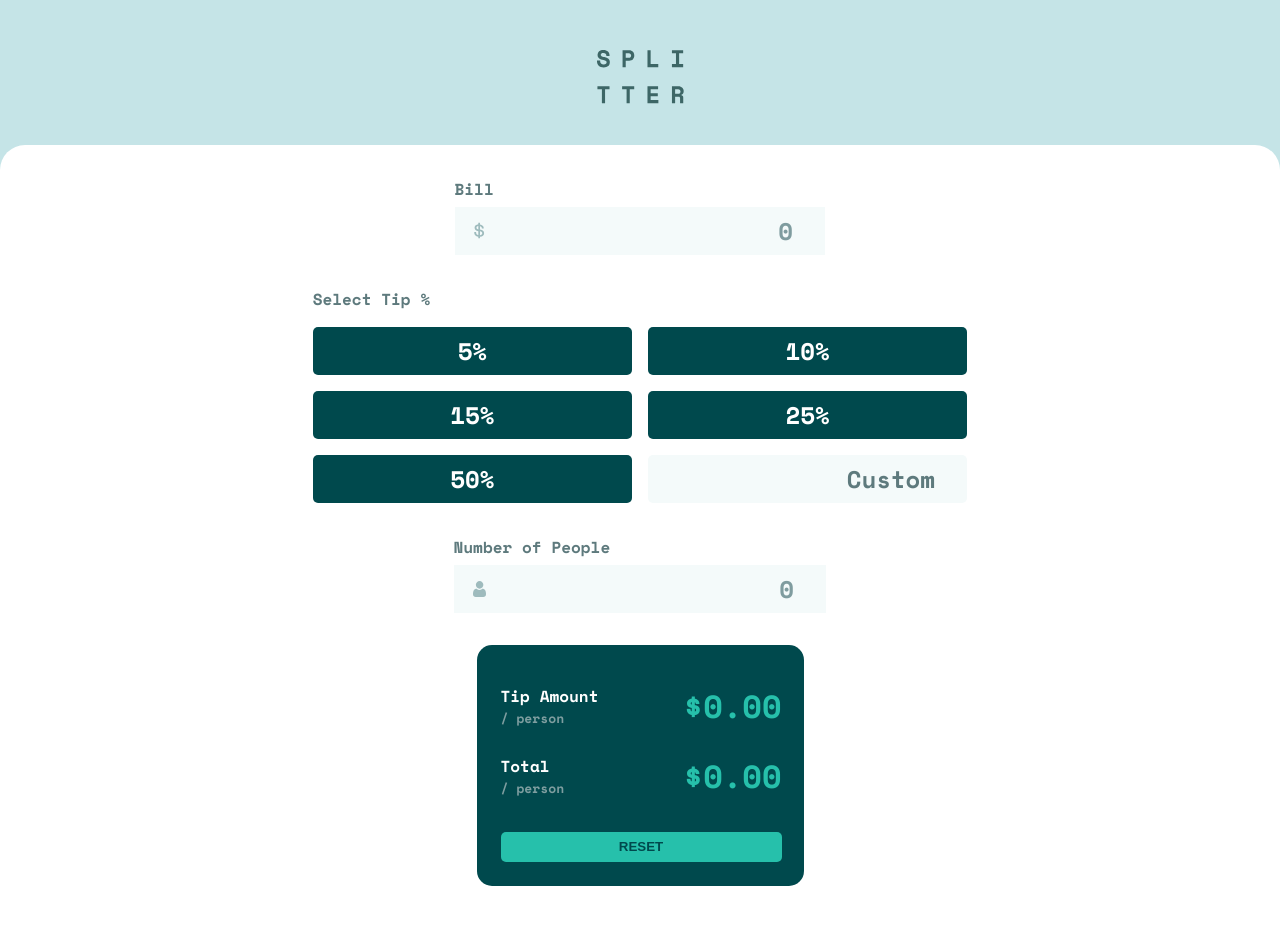
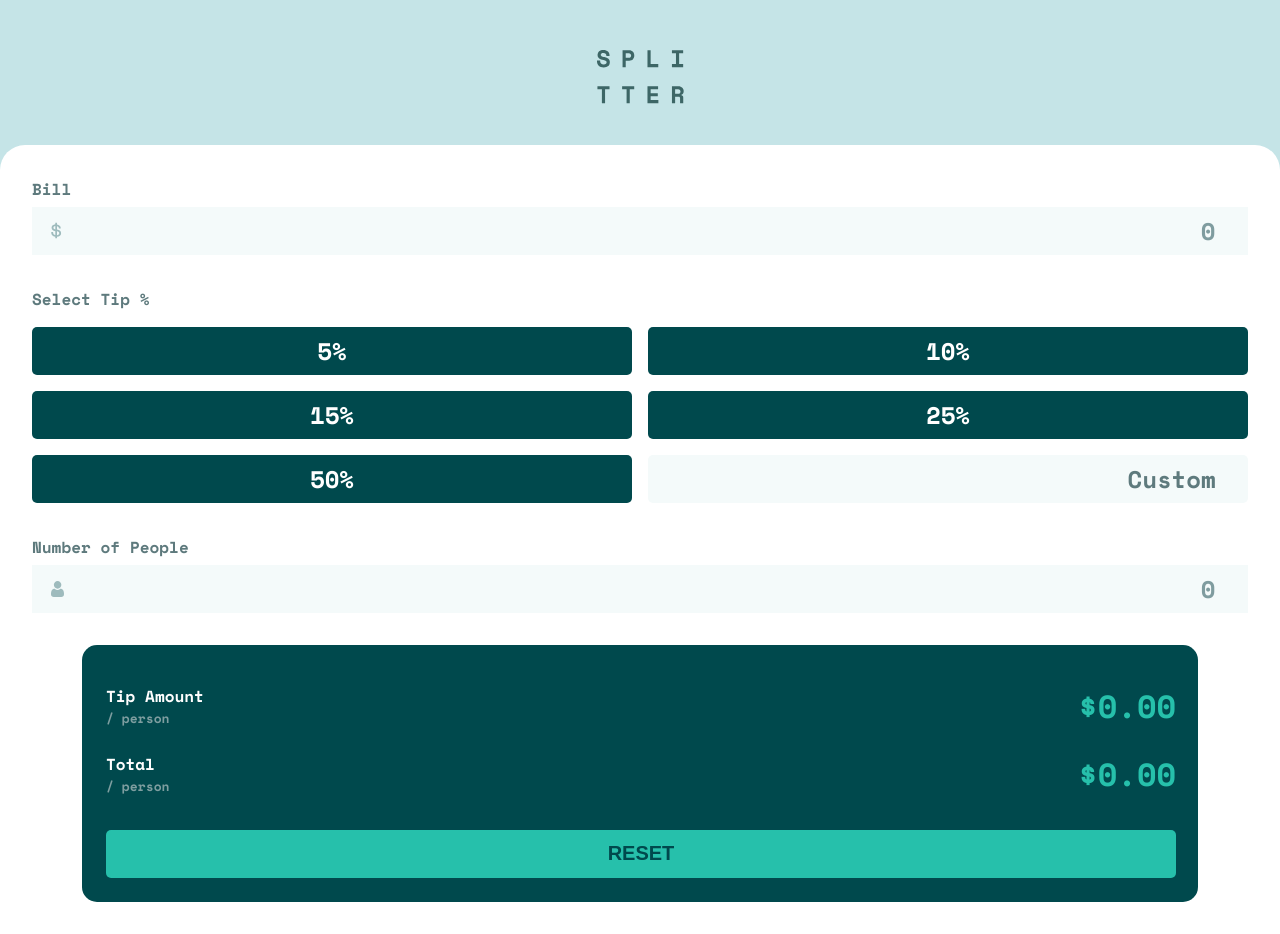
Before and after one commit to rainof/tips-calculator-project, a React (Create React App) app: page / in a window 1280 px wide. Built offline with nearby package versions, Linux system fonts and the light colour scheme.

Commit message:
fix: adjust and correct mobile view layouts

```diff
--- a/src/App.js
+++ b/src/App.js
@@ -37,21 +37,27 @@ function App() {
         <img src={logo} alt='logo' />
       </div>
       <div className='calculator-container'>
+        <div className='bill-section'>
           <BillInput
             value={bill}
             onChange={setBill}
           />
+        </div>
+        <div className='tip-section'>
           <TipSelector
             selectedTip={tipPercentage}
             onChange={setTipPercentage}
             customTip={customTip}
             onCustomTipChange={setCustomTip}
           />
+        </div>
+        <div className='people-section'>
           <PeopleInput
             value={people}
             onChange={setPeople}
           />
-        <div className='display-container'>
+        </div>
+        <div className='display-section'>
           <ResultDisplay
             tipAmount={tipAmount}
             totalPerPerson={totalPerPerson}
--- a/src/App.scss
+++ b/src/App.scss
@@ -5,7 +5,7 @@
 
     .App {
         width: 100%;
-        height: 100%;
+        height: auto;
         background-color: var(--light-grayish-cyan);
         display: flex;
         flex-direction: column;
@@ -20,17 +20,29 @@
         .calculator-container {
             padding-bottom: 32px;
             height: 100%;
-            border-radius: 25px;
+            border-radius: 25px 25px 0 0;
             display: flex;
             flex-direction: column;
             justify-content: center;
             align-items: center;
             background-color: var(--white);
 
-            .display-container {
+            .bill-section {
+                width: 100%;;
+            }
+
+            .tip-section {
+                width: 100%;
+            }
+
+            .people-section {
+                width: 100%;
+            }
+
+            .display-section {
                 background-color: var(--very-dark-cyan);
                 border-radius: 15px;
-                width: 327px;
+                width: 87.2vw;
             }
         }
     }
--- a/src/styles/ResetButton.scss
+++ b/src/styles/ResetButton.scss
@@ -7,13 +7,14 @@
     align-items: center;
 
     #reset {
-        height: 30px;
+        height: 48px;
         width: 100%;
         border-style: none;
         border-radius: 5px;
         background-color: var(--strong-cyan);
         color: var(--very-dark-cyan);
         text-transform: uppercase;
+        font-size: 20px;
         font-weight: 700;
     }
 }
--- a/src/styles/ResultDisplay.scss
+++ b/src/styles/ResultDisplay.scss
@@ -36,7 +36,7 @@
     }
 
     .total {
-        margin-top: 22px;
+        margin-top: 20px;
         display: flex;
         align-items: center;
 
```
Lines whose indentation alone changed are shown as unchanged.
